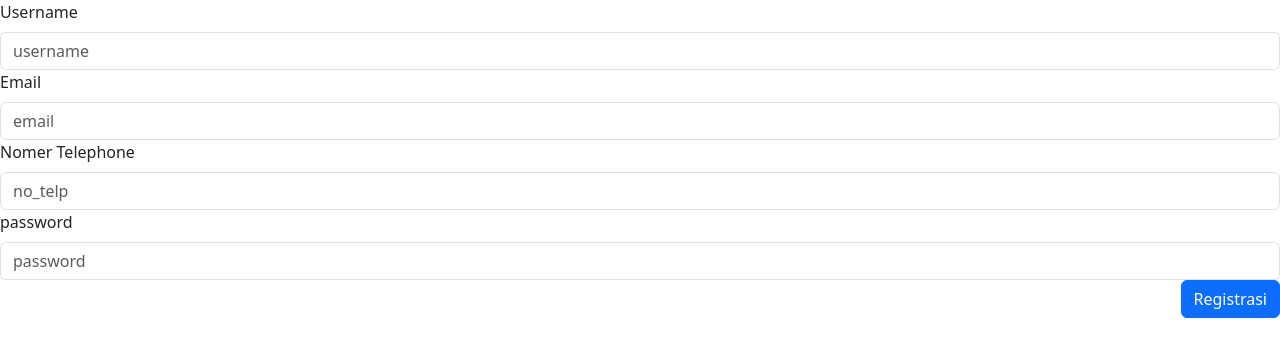
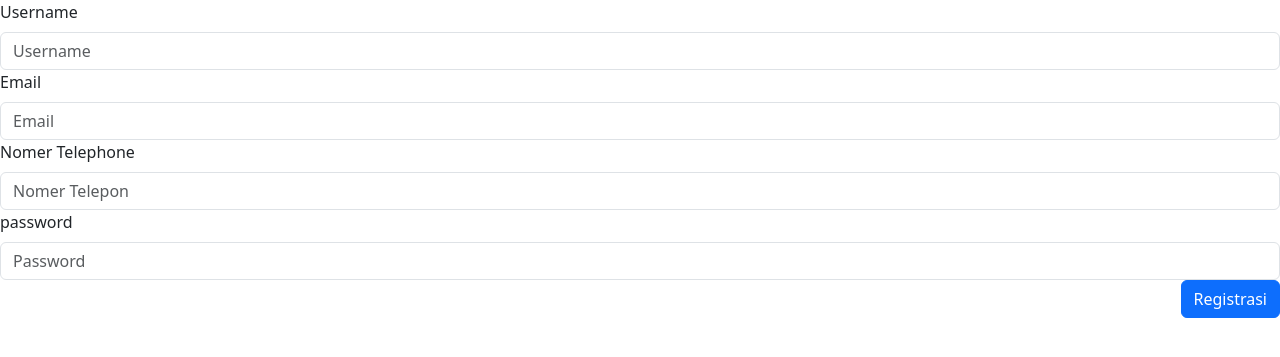
Before and after one commit to NgurahBagusArya/travel, a PHP site: the page made by app/views/login/registrasi.php in a window 1280 px wide. Shown: the part 136-493 px from the top of the page. Run offline with PHP 8.4, Linux system fonts and the light colour scheme; the template is opened without the code that fills it, so the values that code supplies are empty; some libraries are stand-ins or nearby versions.

Commit message:
Update registrasi.php

```diff
--- a/app/views/login/registrasi.php
+++ b/app/views/login/registrasi.php
@@ -4,22 +4,22 @@
     <!-- FORM REGISTER -->
     <div class="form-group">
         <label for="username" class="form-label">Username</label>
-        <input type="text" class="form-control" id="username" placeholder="username" name="username">
+        <input type="text" class="form-control" id="username" placeholder="Username" name="username" required>
     </div>
 
     <div class="form-group">
         <label for="email" class="form-label">Email</label>
-        <input type="email" class="form-control" id="email" placeholder="email" name="email">
+        <input type="email" class="form-control" id="email" placeholder="Email" name="email" required>
     </div>
 
     <div class="form-group">
         <label for="no_telp" class="form-label">Nomer Telephone</label>
-        <input type="number" class="form-control" id="no_telp" placeholder="no_telp" name="no_telp">
+        <input type="number" class="form-control" id="no_telp" placeholder="Nomer Telepon" name="no_telp" required>
     </div>
 
     <div class="form-group">
         <label for="password" class="form-label">password</label>
-        <input type="password" class="form-control" id="password" placeholder="password" name="password">
+        <input type="password" class="form-control" id="password" placeholder="Password" name="password" required>
     </div>
     </div>
     <div class="modal-footer">
```
